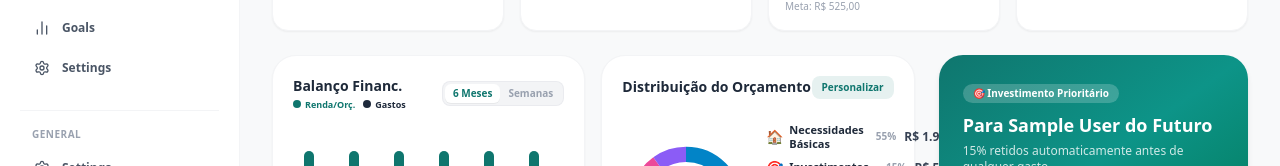
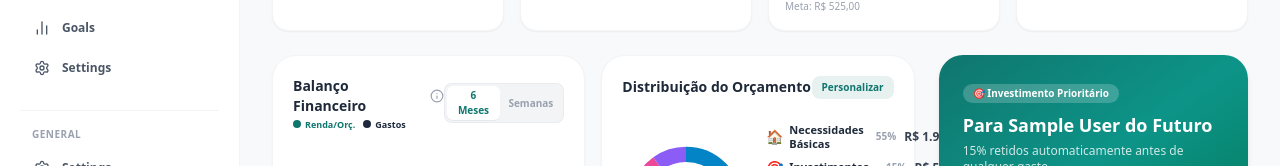
Before and after one commit to Kl3bs/personal-spendings-pwa, a Next.js app: page /dashboard in a window 1280 px wide. Shown: the part 280-446 px from the top of the page. Built offline with nearby package versions, Linux system fonts and the light colour scheme; no server answers; the database is empty; sample sign-in values are in the browser's storage.

Commit message:
feat(dashboard): adicionar ícone de informação com tooltip popover explicando o cálculo da receita no gráfico de balanço

```diff
--- a/app/dashboard/page.tsx
+++ b/app/dashboard/page.tsx
@@ -26,6 +26,7 @@ import {
   CheckCircle2,
   Circle,
   PiggyBank,
+  Info,
 } from "lucide-react";
 import Link from "next/link";
 
@@ -34,7 +35,9 @@ export default function DashboardPage() {
   const [profile, setProfile] = useState<UserProfile | null>(null);
   const [expenses, setExpenses] = useState<Expense[]>([]);
   const [investments, setInvestments] = useState<Investment[]>([]);
-  const [chartViewMode, setChartViewMode] = useState<"months" | "weeks">("months");
+  const [chartViewMode, setChartViewMode] = useState<"months" | "weeks">(
+    "months",
+  );
   const [hoveredBarIndex, setHoveredBarIndex] = useState<number | null>(null);
 
   useEffect(() => {
@@ -84,7 +87,7 @@ export default function DashboardPage() {
   const chartData = calculateBalanceChartData(
     expenses,
     allocation.totalIncome,
-    chartViewMode
+    chartViewMode,
   );
 
   const userName =
@@ -203,9 +206,24 @@ export default function DashboardPage() {
             <div className="bg-white p-5 rounded-3xl border border-gray-100 shadow-xs space-y-4 relative">
               <div className="flex justify-between items-center">
                 <div>
-                  <h3 className="text-sm font-bold text-gray-800">
-                    Balanço Financ.
-                  </h3>
+                  <div className="flex items-center gap-1.5">
+                    <h3 className="text-sm font-bold text-gray-800">
+                      Balanço Financeiro
+                    </h3>
+                    <div className="relative group cursor-pointer">
+                      <Info className="w-3.5 h-3.5 text-gray-400 hover:text-[#0F766E] transition-colors" />
+                      <div className="absolute left-0 top-5 hidden group-hover:block z-30 w-56 p-3 bg-[#1E293B] text-white text-[10px] rounded-xl shadow-xl border border-gray-700 pointer-events-none animate-in fade-in zoom-in-95">
+                        <div className="font-bold text-[#F9D19C] mb-1">
+                          Como a Renda é calculada?
+                        </div>
+                        <p className="text-gray-300 leading-relaxed">
+                          Renda = Renda Base + Renda Extra.<br />
+                          • <strong>6 Meses</strong>: Renda Mensal Total.<br />
+                          • <strong>Semanas</strong>: Orçamento semanal (Renda / 4).
+                        </p>
+                      </div>
+                    </div>
+                  </div>
                   <div className="flex items-center gap-2 mt-0.5">
                     <span className="flex items-center gap-1 text-[9px] font-bold text-[#0F766E]">
                       <span className="w-2 h-2 rounded-full bg-[#0F766E] inline-block"></span>
@@ -255,10 +273,16 @@ export default function DashboardPage() {
                     {/* Hover Floating Tooltip */}
                     {hoveredBarIndex === idx && (
                       <div className="absolute -top-12 z-20 bg-[#1E293B] text-white text-[10px] py-1.5 px-2.5 rounded-xl shadow-lg whitespace-nowrap animate-in fade-in zoom-in-95 pointer-events-none">
-                        <div className="font-bold text-[#F9D19C] mb-0.5">{item.label}</div>
+                        <div className="font-bold text-[#F9D19C] mb-0.5">
+                          {item.label}
+                        </div>
                         <div className="flex gap-2">
-                          <span className="text-emerald-300">R: {formatCurrency(item.income)}</span>
-                          <span className="text-rose-300">G: {formatCurrency(item.expenses)}</span>
+                          <span className="text-emerald-300">
+                            R: {formatCurrency(item.income)}
+                          </span>
+                          <span className="text-rose-300">
+                            G: {formatCurrency(item.expenses)}
+                          </span>
                         </div>
                       </div>
                     )}
@@ -273,7 +297,9 @@ export default function DashboardPage() {
                       {/* Expense Bar */}
                       <div
                         className={`w-2.5 rounded-t-md transition-all group-hover:brightness-110 shadow-2xs ${
-                          item.expenses > item.income ? "bg-rose-500" : "bg-[#1E293B]"
+                          item.expenses > item.income
+                            ? "bg-rose-500"
+                            : "bg-[#1E293B]"
                         }`}
                         style={{ height: `${item.expPercent}%` }}
                       ></div>
```
Also changed, not shown: 1 other file (tests, documents, lock files or other folders).
